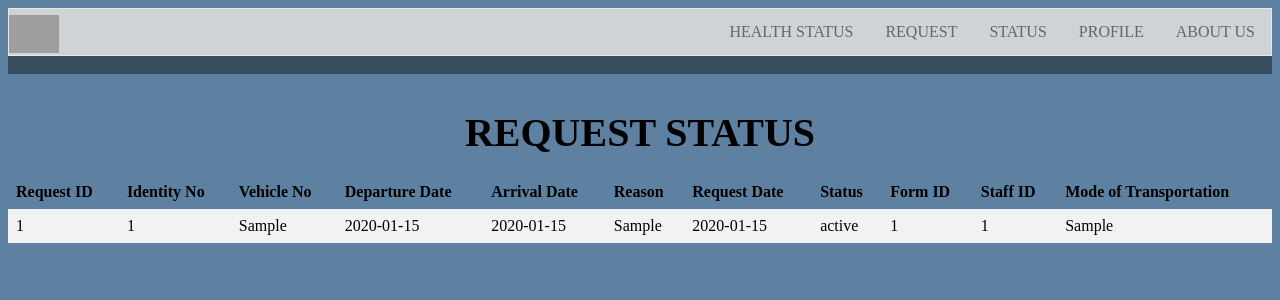
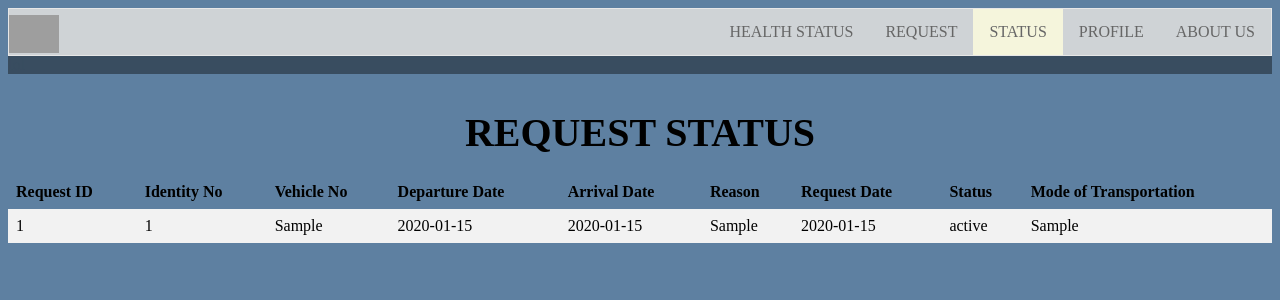
Before and after one commit to azri41/Req-N-Go, a PHP site: page /pages/user/request/request-status.php in a window 1280 px wide. Shown: the top 300 px of the page. Run offline with PHP 8.4, Linux system fonts and the light colour scheme; tables that the repository leaves empty hold one stand-in row (values such as "Sample post"); grey boxes are pictures that could not be loaded.

Commit message:
Add files via upload

```diff
--- a/pages/user/request/request-status.php
+++ b/pages/user/request/request-status.php
@@ -62,7 +62,7 @@ tr:nth-child(even) {background-color: #f2f2f2;}
 <div class="navRight">
   <li><a href="#home">HEALTH STATUS</a></li>
   <li><a href="#request">REQUEST</a></li>
-  <li><a href="#status">STATUS</a></li>
+  <li style="background-color: beige;"><a href="#status">STATUS</a></li>
   <li><a href="#profile">PROFILE</a></li>
   <li><a href="#about">ABOUT US</a></li>
 </div>
@@ -80,8 +80,6 @@ tr:nth-child(even) {background-color: #f2f2f2;}
 			<th>Reason</th>
 			<th>Request Date</th>
 			<th>Status</th>
-			<th>Form ID</th>
-			<th>Staff ID</th>
 			<th>Mode of Transportation</th>
 
 		</tr>
@@ -92,7 +90,7 @@ tr:nth-child(even) {background-color: #f2f2f2;}
 			die ("Connection failed: ". $conn-> connect_error);
 		}
 
-		$sql = "SELECT Request_ID, Identity_No, Vehicle_Req_No, Departure_Date, Arrival_Date, Reason, Request_Date, Request_Status, Form_ID, Staff_ID, Mode_Of_Transportation FROM request";
+		$sql = "SELECT Request_ID, Identity_No, Vehicle_Req_No, Departure_Date, Arrival_Date, Reason, Request_Date, Request_Status, Mode_Of_Transportation FROM request";
 		$result = $conn-> query($sql);
 
 		if ($result-> num_rows > 0)
@@ -108,8 +106,6 @@ tr:nth-child(even) {background-color: #f2f2f2;}
 				<td><?php echo $row['Reason'];?></td>
 				<td><?php echo $row['Request_Date'];?></td>
 				<td><?php echo $row['Request_Status'];?></td>
-				<td><?php echo $row['Form_ID'];?></td>
-				<td><?php echo $row['Staff_ID'];?></td>
 				<td><?php echo $row['Mode_Of_Transportation'];?></td>
 				<?php
 				//echo "<td><a href = 'delete.php?id=".$row['bookID']."' >Delete</a></td>";
```
